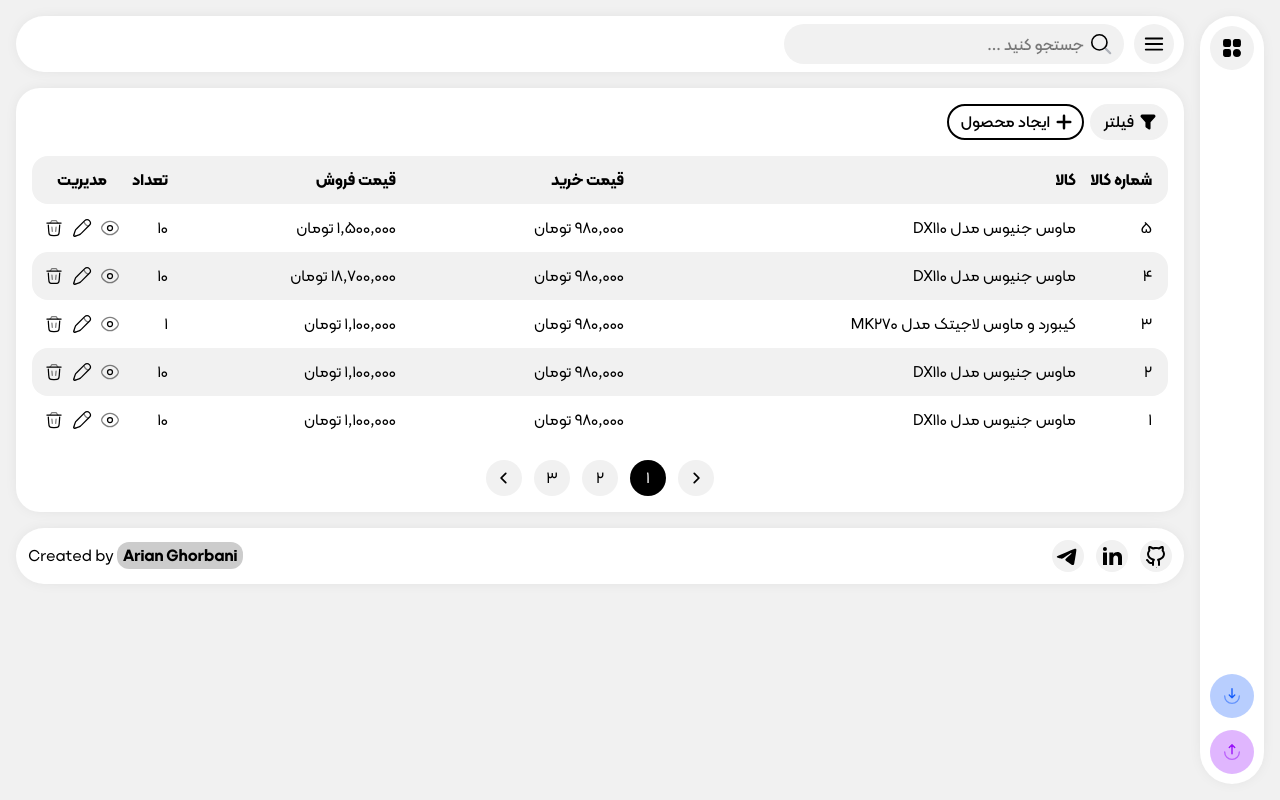
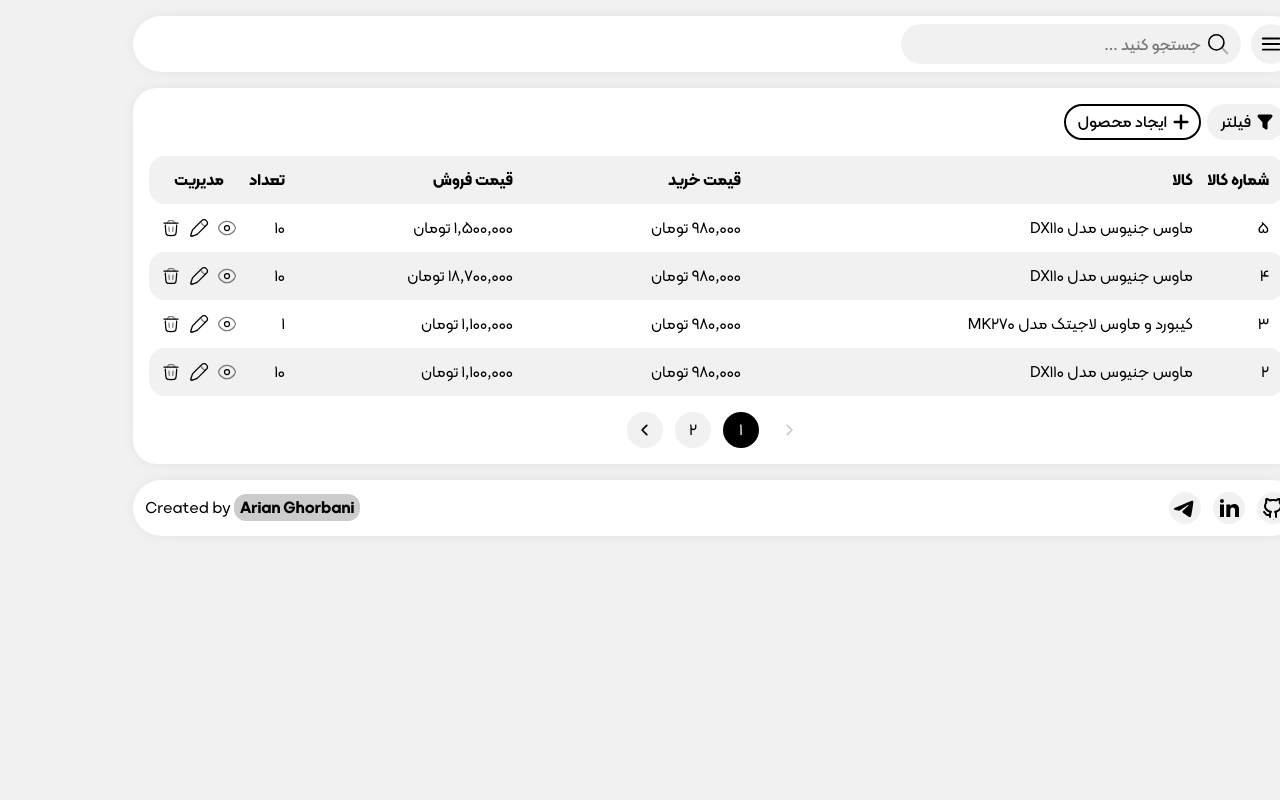
Before and after one commit to arian-ghorbani/AvangDashboard, a React (Vite) app: page / in a window 1280 px wide. Built offline with nearby package versions, Linux system fonts and the light colour scheme.

Commit message:
Feat: pagination

```diff
--- a/public/css/style.css
+++ b/public/css/style.css
@@ -143,6 +143,11 @@
     @apply [&_svg]:size-7;
   }
 
+  .pagination-prev-btn:disabled,
+  .pagination-next-btn:disabled {
+    @apply bg-transparent text-secondary cursor-no-drop hover:text-secondary active:text-secondary;
+  }
+
   .pagination-btn.active {
     @apply bg-black text-white;
   }
--- a/src/components/table/elements/Pagination.jsx
+++ b/src/components/table/elements/Pagination.jsx
@@ -1,10 +1,52 @@
-function Pagination() {
+import { Activity, memo, useEffect, useState } from "react";
+import clsx from "clsx";
+
+function Pagination({ items, setItems, itemsPerPage }) {
+  const [currentPage, setCurrentPage] = useState(1);
+  const paginationButtons = [];
+  const numberOfPages = Math.ceil(items.length / itemsPerPage);
+
+  useEffect(() => {
+    const startIndex = (currentPage - 1) * itemsPerPage;
+    const endIndex = startIndex + itemsPerPage;
+    const mainItems = items.slice(startIndex, endIndex);
+    setItems(mainItems);
+  }, [currentPage]);
+
+  const handlerChangePagination = (e) => {
+    setCurrentPage(+e.target.innerHTML);
+  };
+
+  const PrevPage = () => {
+    currentPage > 1 && setCurrentPage(currentPage - 1);
+  };
+
+  const nextPage = () => {
+    currentPage < numberOfPages && setCurrentPage(currentPage + 1);
+  };
+
+  for (let i = 1; i <= numberOfPages; i++) {
+    paginationButtons.push(
+      <buuton
+        type="button"
+        aria-label="دکمه صفحه بندی"
+        className={clsx("pagination-btn", { active: i === currentPage })}
+        onClick={(e) => handlerChangePagination(e)}
+      >
+        {i}
+      </buuton>,
+    );
+  }
+
   return (
+    <Activity mode={numberOfPages ? "visible" : "hidden"}>
       <div className="pagination-wrapper flex items-center justify-center gap-x-2 lg:gap-x-3">
         <button
           type="button"
           aria-label="دکمه قبلی"
           className="pagination-prev-btn"
+          disabled={currentPage === 1}
+          onClick={PrevPage}
         >
           <svg xmlns="http://www.w3.org/2000/svg" viewBox="0 0 24 24">
             <path
@@ -16,32 +58,14 @@
           </svg>
         </button>
 
-      <button
-        type="button"
-        aria-label="دکمه انتخاب صفحه"
-        className="pagination-btn active"
-      >
-        1
-      </button>
-      <button
-        type="button"
-        aria-label="دکمه انتخاب صفحه"
-        className="pagination-btn"
-      >
-        2
-      </button>
-      <button
-        type="button"
-        aria-label="دکمه انتخاب صفحه"
-        className="pagination-btn"
-      >
-        3
-      </button>
+        {...paginationButtons}
 
         <button
           type="button"
           aria-label="دکمه بعدی"
           className="pagination-next-btn"
+          disabled={currentPage === numberOfPages}
+          onClick={nextPage}
         >
           <svg xmlns="http://www.w3.org/2000/svg" viewBox="0 0 24 24">
             <path
@@ -53,7 +77,8 @@
           </svg>
         </button>
       </div>
+    </Activity>
   );
 }
 
-export default Pagination;
+export default memo(Pagination);
--- a/src/features/Export.jsx
+++ b/src/features/Export.jsx
@@ -6,11 +6,11 @@
           <g
             fill="none"
             stroke="currentColor"
-            stroke-linecap="round"
-            stroke-width="1.5"
+            strokeLinecap="round"
+            strokeWidth="1.5"
           >
             <path d="M4 12a8 8 0 1 0 16 0" opacity="0.5" />
-            <path stroke-linejoin="round" d="M12 14V4m0 0l3 3m-3-3L9 7" />
+            <path strokeLinejoin="round" d="M12 14V4m0 0l3 3m-3-3L9 7" />
           </g>
         </svg>
       </span>
--- a/src/features/Import.jsx
+++ b/src/features/Import.jsx
@@ -6,11 +6,11 @@
           <g
             fill="none"
             stroke="currentColor"
-            stroke-linecap="round"
-            stroke-width="1.5"
+            strokeLinecap="round"
+            strokeWidth="1.5"
           >
             <path d="M4 12a8 8 0 1 0 16 0" opacity="0.5" />
-            <path stroke-linejoin="round" d="M12 4v10m0 0l3-3m-3 3l-3-3" />
+            <path strokeLinejoin="round" d="M12 4v10m0 0l3-3m-3 3l-3-3" />
           </g>
         </svg>
       </span>
--- a/src/pages/Dashboard/page.jsx
+++ b/src/pages/Dashboard/page.jsx
@@ -1,12 +1,18 @@
 import { Activity, useEffect, useState } from "react";
-import Filter from "../../features/Filter";
+import Filter from "../../components/Table/elements/Filter";
 import { TABLE_HEAD_TITLES } from "/src/data/constants";
 import LastProducts from "../../features/LastProduct";
 import Pagination from "../../components/Table/elements/Pagination";
 import AddNewProduct from "../../components/AddNewProduct";
 
 const Dashboard = () => {
+  const [allProducts, setAllProducts] = useState([]);
   const [products, setProducts] = useState([]);
+  const paginationData = {
+    items: [...allProducts].reverse(),
+    setItems: setProducts,
+    itemsPerPage: 4,
+  };
 
   useEffect(() => {
     const fetchProducts = async () => {
@@ -14,7 +20,7 @@
         const res = await fetch("/src/data/products.json");
         const data = await res.json();
 
-        setProducts([...data]);
+        setAllProducts([...data]);
       } catch (error) {
         console.log("Fetching products has error: ", error);
       }
@@ -34,15 +40,17 @@
       <section className="main-content space-y-1.5 md:space-y-2 lg:space-y-4">
         <Activity
           mode={
-            products.length && TABLE_HEAD_TITLES.length ? "visible" : "hidden"
+            allProducts.length && TABLE_HEAD_TITLES.length
+              ? "visible"
+              : "hidden"
           }
         >
           <LastProducts
-            products={[...products].reverse()}
+            products={products}
             tableHeadTitles={TABLE_HEAD_TITLES}
           />
 
-          <Pagination />
+          <Pagination {...paginationData} />
         </Activity>
       </section>
     </div>
```
Also changed, not shown: src/components/table/elements/Filter.jsx (renamed from src/features/Filter.jsx). Lines whose indentation alone changed are shown as unchanged.
